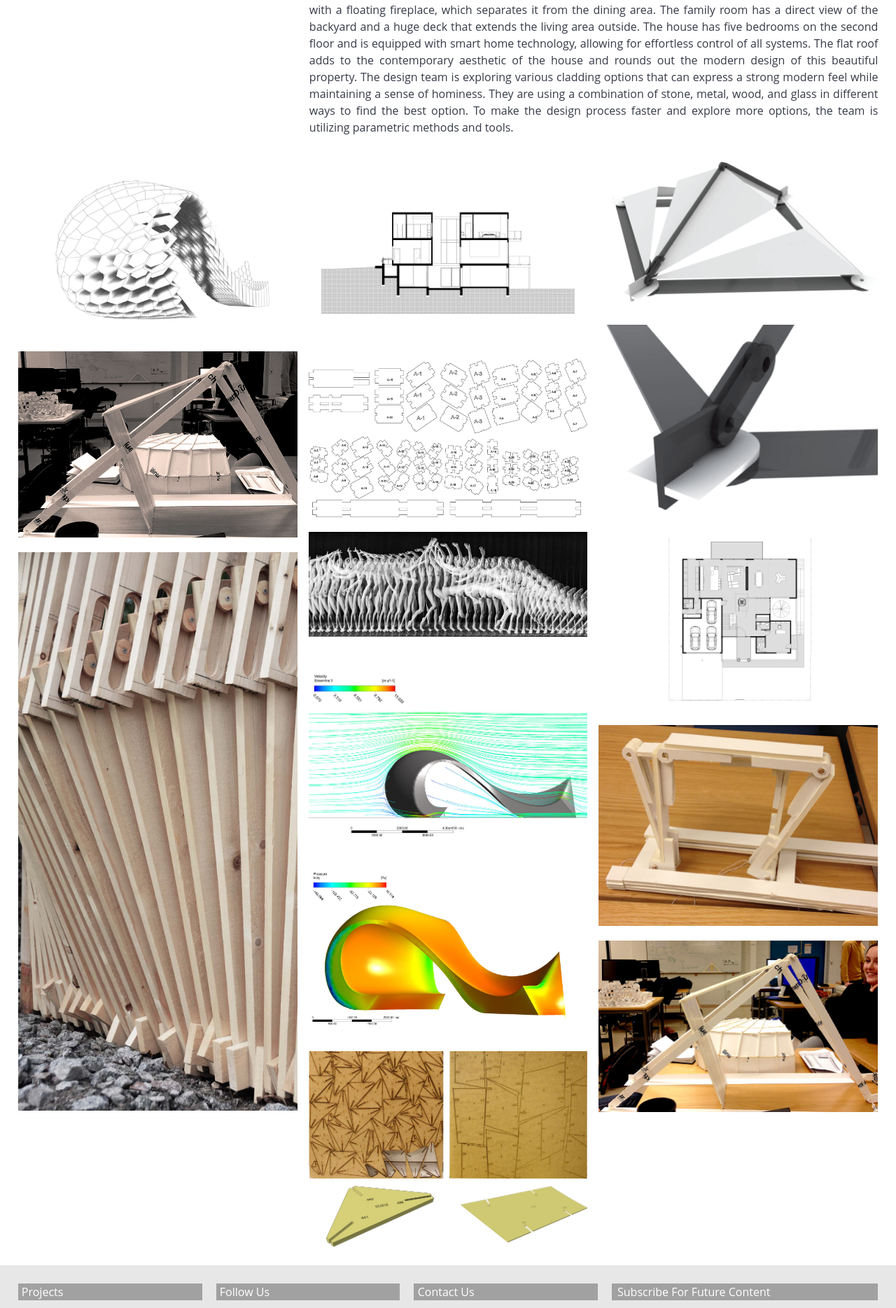
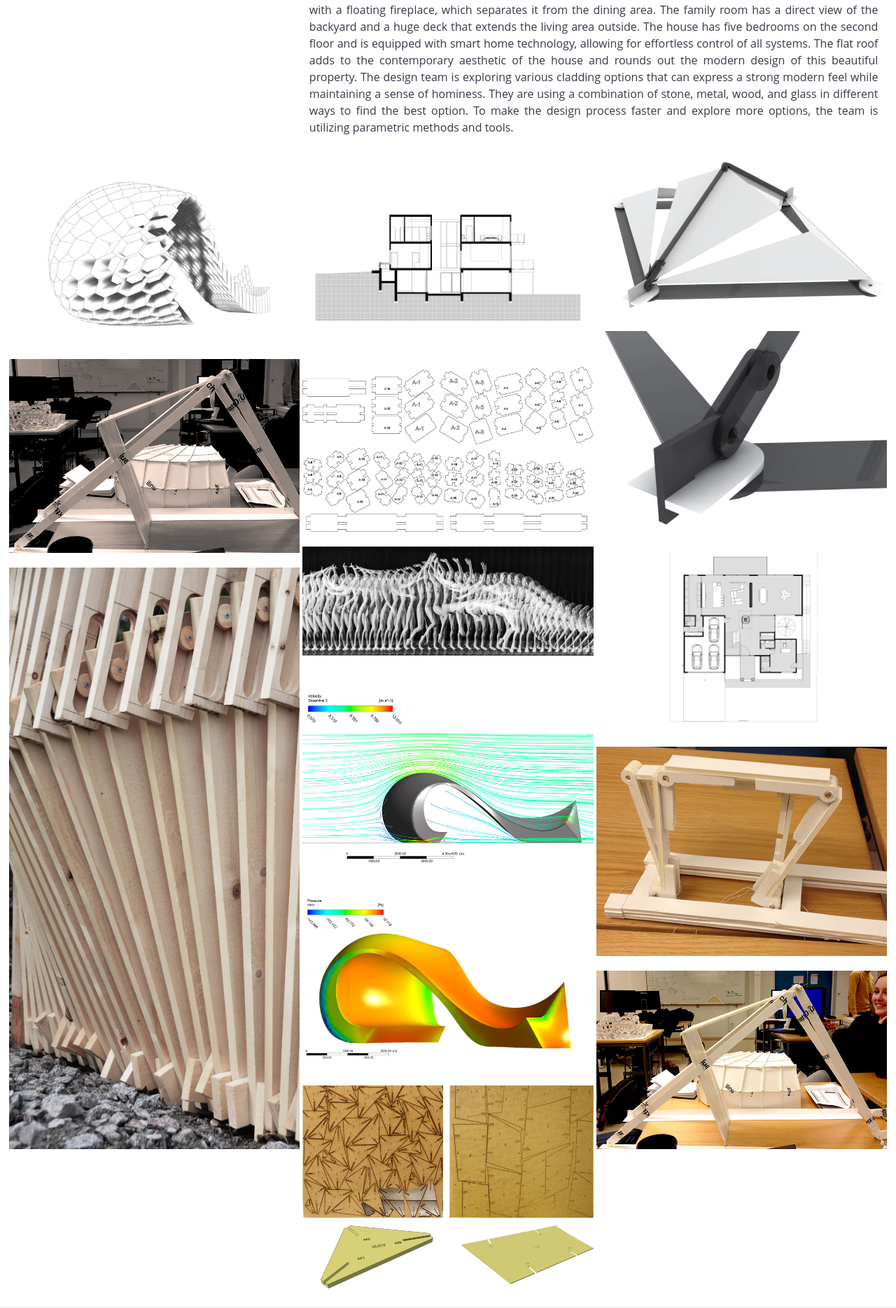
Before and after one commit to sirgismo/TopdotWebs, a PHP site: page /Library/Projects/CustomResidential/cr10.html in a window 1280 px wide. Shown: the part 942-2811 px from the top of the page at 70% size. Run offline with PHP 8.4, Linux system fonts and the light colour scheme; some libraries are stand-ins or nearby versions.

Commit message:
reduced masonry margin and column-gap also reduced .masonry and .mitem margin

```diff
--- a/topdotSite/css/css.css
+++ b/topdotSite/css/css.css
@@ -633,11 +633,11 @@ font-size: 1.5rem;
 
 #masonry {
   clear: both;
-  margin-left: 2%;
-  margin-right: 2%;
+  margin-left: 1%;
+  margin-right: 1%;
   margin-top: 1%;
   column-count: 3;
-  column-gap: 16px;
+  column-gap: 4px;
 }
 
 #masonryItem img {
```
